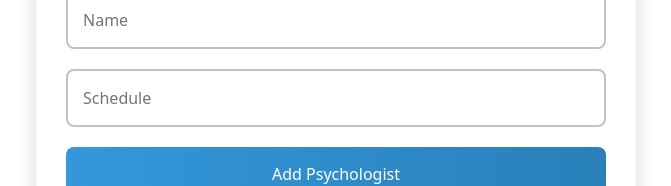
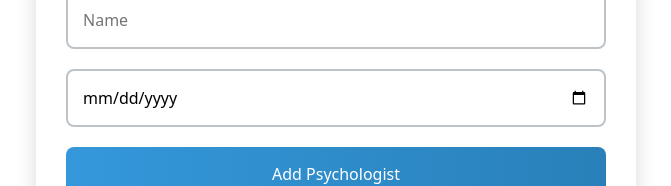
Before and after one commit to Djuanzz/MindHeal-FP-MbdE, a Vue app in the folder client/: page /admin/manage-psychologists in a window 1280 px wide. Shown: the part 157-343 px from the top of the page, without its empty margins (304-975 px from the left). Built offline with nearby package versions, Linux system fonts and the light colour scheme.

Commit message:
Update ManagePsychologists.vue

```diff
--- a/client/src/views/admin/ManagePsychologists.vue
+++ b/client/src/views/admin/ManagePsychologists.vue
@@ -8,9 +8,8 @@
         placeholder="Name"
         required />
       <input
-        type="text"
+        type="date"
         v-model="newPsychologist.schedule"
-        placeholder="Schedule"
         required />
       <button type="submit" :disabled="!isValid">Add Psychologist</button>
     </form>
@@ -22,42 +21,38 @@
         <p>{{ psychologist.name }} - {{ psychologist.schedule }}</p>
       </div>
     </div>
-    <router-link to="/admin/dashboard" class="back-to-dashboard"
-      >Back to Dashboard</router-link
-    >
+    <router-link to="/admin/dashboard" class="back-to-dashboard">Back to Dashboard</router-link>
   </div>
 </template>
 
 <script>
+import { ref, computed } from 'vue';
+
 export default {
-  data() {
-    return {
-      newPsychologist: {
-        name: "",
-        schedule: "",
-      },
-      psychologists: [],
+  setup() {
+    const newPsychologist = ref({
+      name: "",
+      schedule: ""
+    });
+    const psychologists = ref([]);
+
+    const isValid = computed(() => {
+      return newPsychologist.value.name && newPsychologist.value.schedule;
+    });
+
+    const addPsychologist = () => {
+      if (isValid.value) {
+        psychologists.value.push({
+          ...newPsychologist.value,
+          id: psychologists.value.length + 1
+        });
+        newPsychologist.value.name = "";
+        newPsychologist.value.schedule = "";
+      }
     };
-  },
-  computed: {
-    isValid() {
-      return this.newPsychologist.name && this.newPsychologist.schedule;
-    },
-  },
-  methods: {
-    addPsychologist() {
-      if (this.isValid) {
-        this.psychologists.push({
-          ...this.newPsychologist,
-          id: this.psychologists.length + 1,
-        });
 
-        // Clear form fields after submission
-        this.newPsychologist.name = "";
-        this.newPsychologist.schedule = "";
-      }
-    },
-  },
+    return { newPsychologist, psychologists, addPsychologist, isValid };
+  }
 };
 </script>
 
@@ -141,4 +136,17 @@ h1 {
 .back-to-dashboard:hover {
   background: #2980b9;
 }
+
+.psychologist-form input[type="date"] {
+  padding: 15px;
+  border-radius: 8px;
+  border: 2px solid #bdc3c7;
+  font-size: 16px;
+}
+
+.psychologist-form input[type="date"]:focus {
+  border-color: #3498db;
+  box-shadow: 0 0 8px rgba(52, 152, 219, 0.5);
+  outline: none;
+}
 </style>
```
